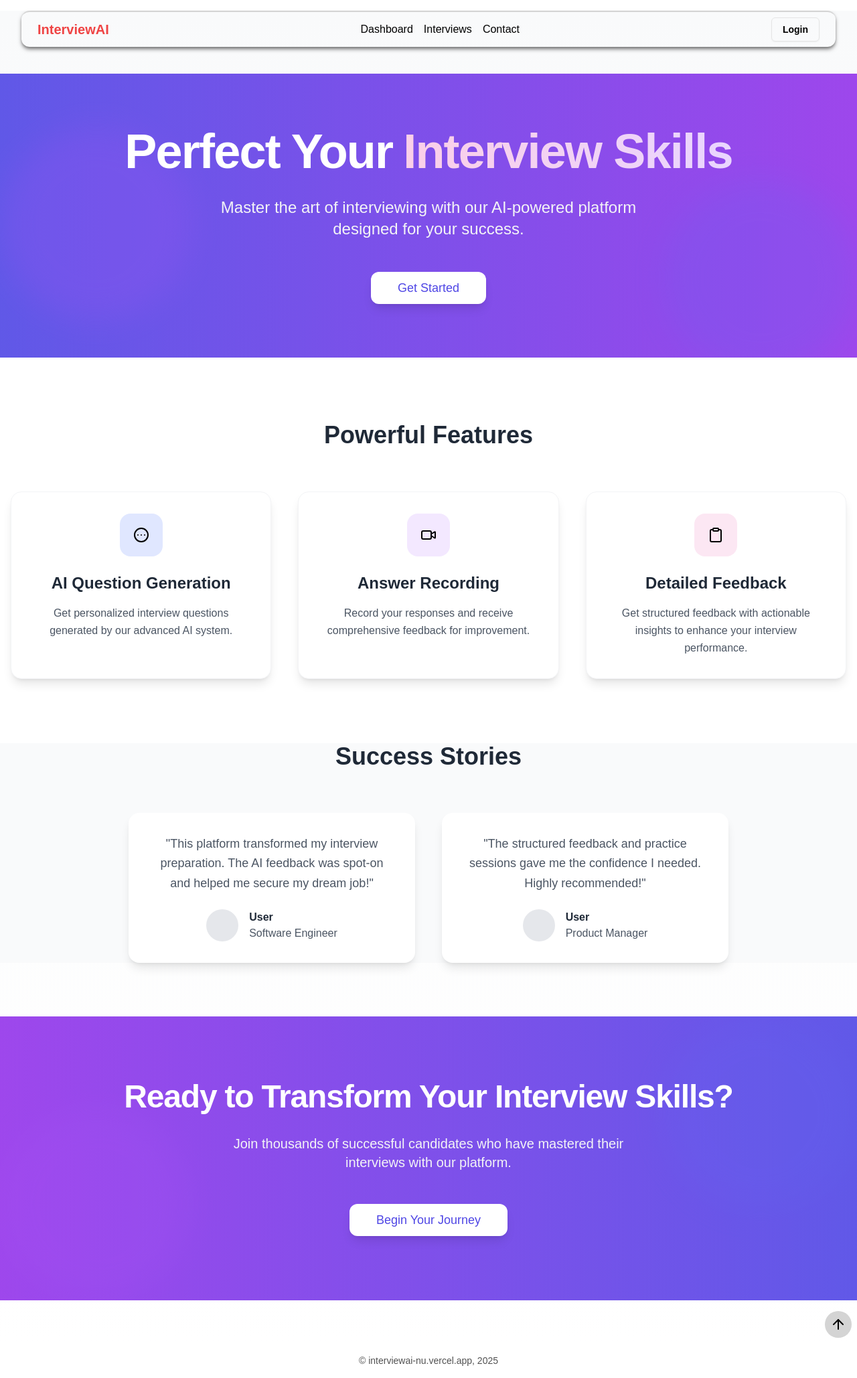
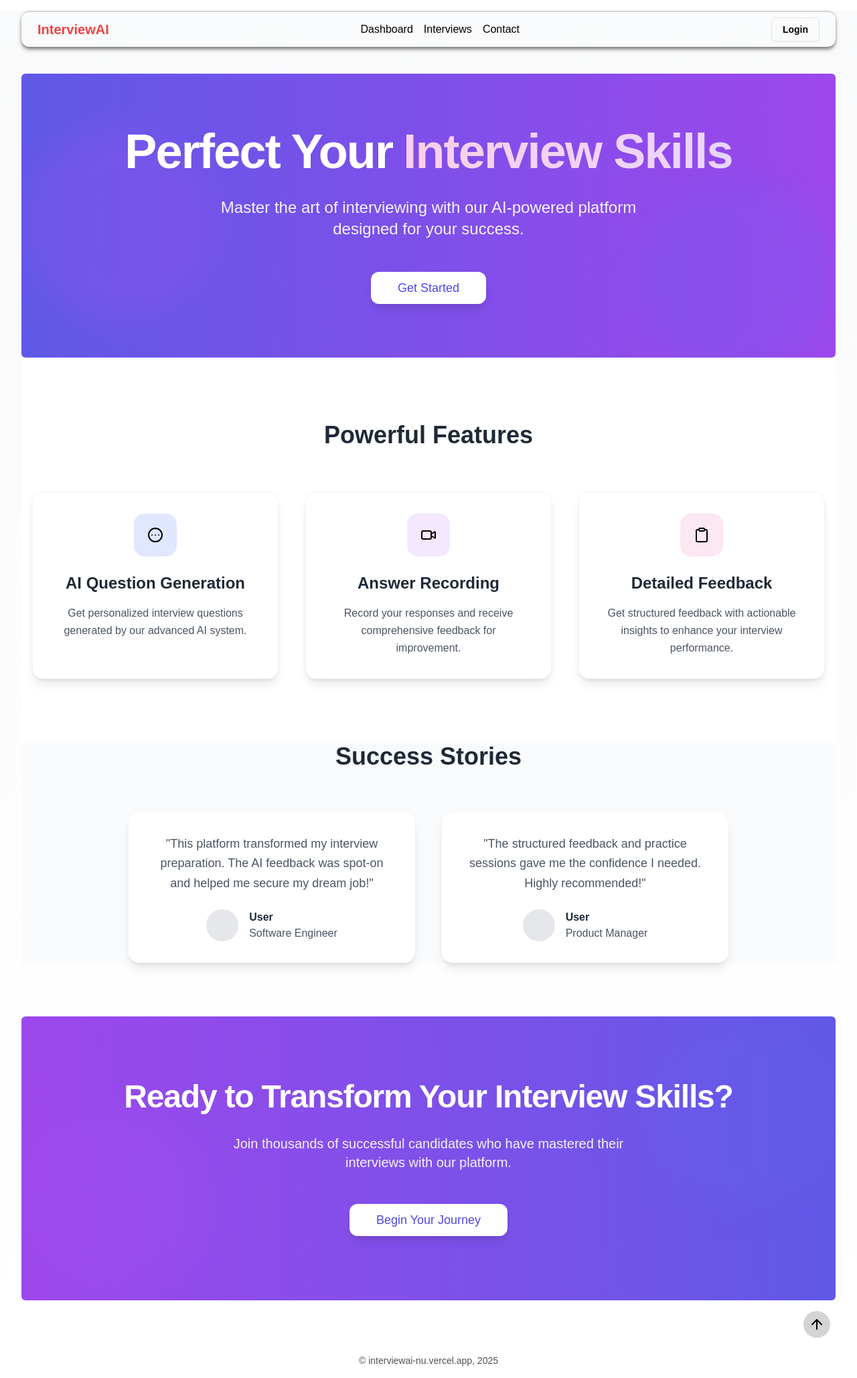
Before and after one commit to git-mern/InterviewAI, a Next.js app: page / in a window 1280 px wide. Shown: the whole page at 67% size. Built offline with nearby package versions, Linux system fonts and the light colour scheme; no server answers.

Commit message:
Changes made

```diff
--- a/app/page.jsx
+++ b/app/page.jsx
@@ -10,10 +10,10 @@ export default function Home() {
   return (
     <div className="bg-gradient-to-b from-gray-50 to-white">
       <Navbar />
-      <div className="min-h-screen">
+      <div className="min-h-screen mx-8">
         {/* Hero Section */}
         <section className="relative overflow-hidden py-20 mt-10">
-          <div className="absolute inset-0 bg-gradient-to-r from-indigo-600 to-purple-600 opacity-90" />
+          <div className="absolute inset-0 bg-gradient-to-r from-indigo-600 to-purple-600 opacity-90 rounded-md" />
           {/* Decorative elements */}
           <div className="absolute inset-0 opacity-20">
             <div className="absolute top-20 left-0 w-72 h-72 bg-purple-500 rounded-full mix-blend-multiply filter blur-xl" />
@@ -54,7 +54,7 @@ export default function Home() {
         <Testimonial />
 
         {/* CTA Section */}
-        <section className="relative overflow-hidden py-24">
+        <section className="relative overflow-hidden py-24 rounded-md">
           <div className="absolute inset-0 bg-gradient-to-r from-purple-600 to-indigo-600 opacity-90" />
           <div className="absolute inset-0 opacity-20">
             <div className="absolute bottom-0 left-0 w-72 h-72 bg-purple-500 rounded-full mix-blend-multiply filter blur-xl" />
```
